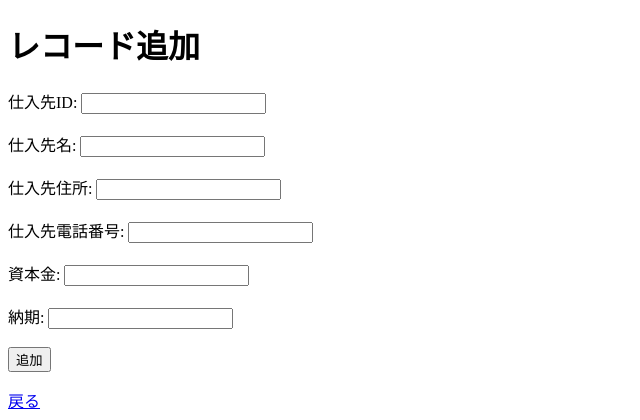
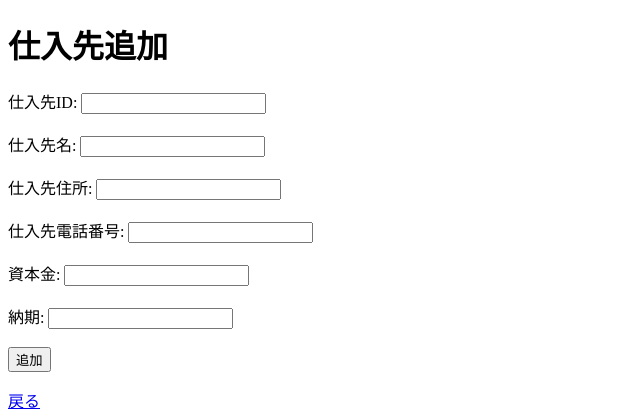
Before and after one commit to nakamura-sawyer/djangoProject2, a Django app: page /recode in a window 1280 px wide. Shown: the top 420 px of the page, without its empty margins (0-640 px from the left). Run offline with Django 5.2, Linux system fonts and the light colour scheme.

Commit message:
07/02-kansei

```diff
--- a/templates/sekkei/TBL.html
+++ b/templates/sekkei/TBL.html
@@ -2,7 +2,7 @@
 <html lang="ja">
 <head>
     <meta charset="UTF-8">
-    <title>仕入先TBL</title>
+    <title>仕入先リスト</title>
 </head>
 <body>
 <h1>仕入先リスト</h1>
--- a/templates/sekkei/home_doctor.html
+++ b/templates/sekkei/home_doctor.html
@@ -7,7 +7,7 @@
 <body>
 <h1>ホーム</h1>
 <a href="{% url 'kensaku2' %}">
-<p>患者検索</p></a>
+<p>患者リスト</p></a>
 <a href="{% url 'shiji' %}">
 <p>薬投与指示</p></a>
 <a href="{% url 'rireki' %}">
--- a/templates/sekkei/home_kanrisya.html
+++ b/templates/sekkei/home_kanrisya.html
@@ -9,13 +9,13 @@
 <a href="{% url 'juugyouin' %}">
 <p>従業員登録</p></a>
 <a href="{% url 'TBL' %}">
-<p>仕入先TBL</p></a>
+<p>仕入先一覧</p></a>
 <a href="{% url 'recode' %}">
-<p>レコード追加</p></a>
+<p>仕入先追加</p></a>
 <a href="{% url 'jusyo' %}">
 <p>住所検索</p></a>
 <a href="{% url 'name' %}">
-<p>従業員表氏名変更</p></a>
+<p>従業員氏名変更</p></a>
 <a href="{% url 'logout' %}">
 <h2>ログアウト</h2></a>
 </body>
--- a/templates/sekkei/kanjakensaku.html
+++ b/templates/sekkei/kanjakensaku.html
@@ -2,7 +2,7 @@
 <html lang="ja">
 <head>
     <meta charset="UTF-8">
-    <title>患者検索</title>
+    <title>患者リスト</title>
 </head>
 <body>
 <h1>患者リスト</h1>
@@ -11,7 +11,7 @@
         <th>患者ID</th>
         <th>姓</th>
         <th>名</th>
-        <th>保険名</th>
+        <th>保険証明名記号番号</th>
         <th>有効期限</th>
     </tr>
     {% for patient in patients %}
--- a/templates/sekkei/kanjatouroku.html
+++ b/templates/sekkei/kanjatouroku.html
@@ -26,7 +26,7 @@
             }
 
             if (hokenmei === "") {
-                errorMessage += "保険名を入力してください。\n";
+                errorMessage += "保険証明名記号番号を入力してください。\n";
             }
 
             if (hokenexp === "") {
--- a/templates/sekkei/recodetsuika.html
+++ b/templates/sekkei/recodetsuika.html
@@ -2,7 +2,7 @@
 <html lang="ja">
 <head>
     <meta charset="UTF-8">
-    <title>レコード追加</title>
+    <title>仕入先追加</title>
     <script>
         function validateShiireForm() {
             var shiireid = document.getElementById('shiireid').value;
@@ -47,7 +47,7 @@
     </script>
 </head>
 <body>
-<h1>レコード追加</h1>
+<h1>仕入先追加</h1>
      <form action="{% url 'register_vender' %}" method="POST">
          {% csrf_token %}
         <label for="shiireid">仕入先ID:</label>
```
